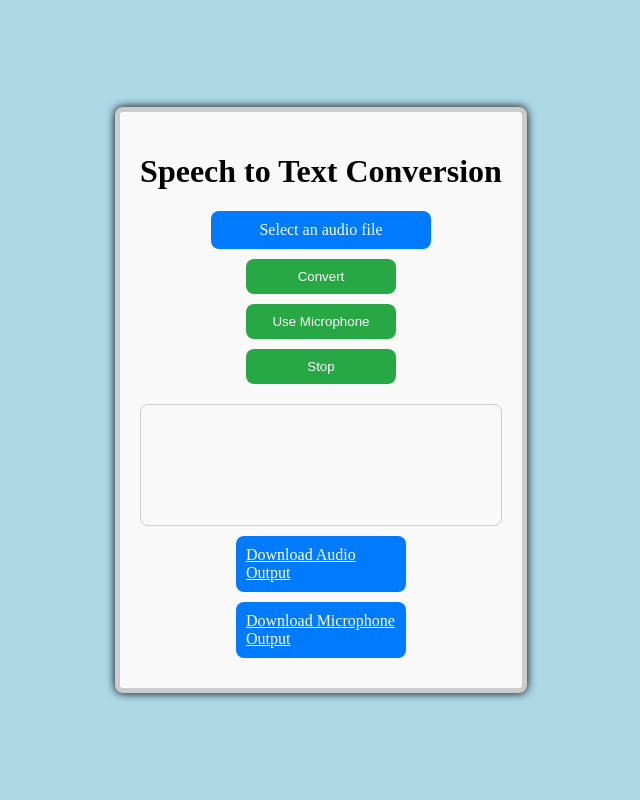
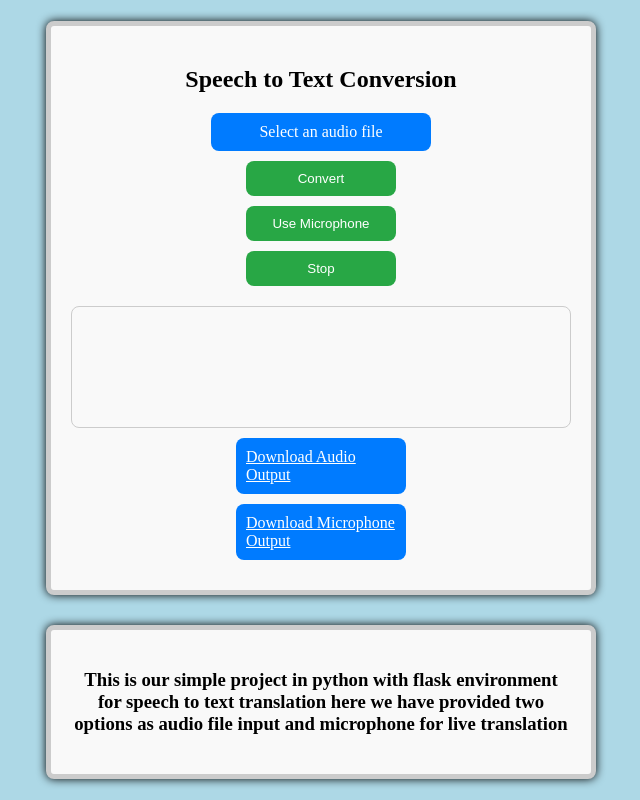
Before and after one commit to GauthamSrini/SpeechAssistant, a Flask app: page / in a window 1280 px wide. Shown: the whole page, without its empty margins (319-959 px from the left). Run offline with Flask 2, Linux system fonts and the light colour scheme.

Commit message:
Update index.html

```diff
--- a/templates/index.html
+++ b/templates/index.html
@@ -5,6 +5,8 @@
     <style>
         body {
             display: flex;
+            flex-direction: column;
+            gap: 30px;
             justify-content: center;
             align-items: center;
             height: 100vh;
@@ -14,15 +16,29 @@
             background-color: lightblue;
         }
         .container {
+            width: 500px;
+            padding: 20px;
+            border: 5px solid #ccc;
+            border-radius: 8px;
+            box-shadow: 0 0 10px black;
+            background-color: #f9f9f9;
+
+        }
+        .des {
             max-width: 500px;
             padding: 20px;
             border: 5px solid #ccc;
             border-radius: 8px;
             box-shadow: 0 0 10px black;
             background-color: #f9f9f9;
+            flex-direction: column;
         }
         h1 {
             text-align: center;
+        }
+        h3{
+            text-align: center;
+            font-family: 'Times New Roman', Times, serif;
         }
         form {
             text-align: center;
@@ -88,6 +104,7 @@
     </style>
 </head>
 <body class="bd">
+    <section>
     <div class="container">
         <h1>Speech to Text Conversion</h1>
         <form method="POST" action="/convert" enctype="multipart/form-data" onsubmit="return validateForm()">
@@ -115,6 +132,15 @@
         <a id="download-microphone-button" href="#" onclick="downloadOutput('result', 'microphone_output.txt')">Download Microphone Output</a>
 
     </div>
+    </section>
+    <section>
+        <div class="des">
+            <h3>This is our simple project in python with flask environment for speech to text translation
+                here we have provided two options as audio file input and microphone for live translation
+            </h3>
+        </div>
+    </section>
+
 
     <script>
         const recognition = new webkitSpeechRecognition() || new SpeechRecognition();
```
